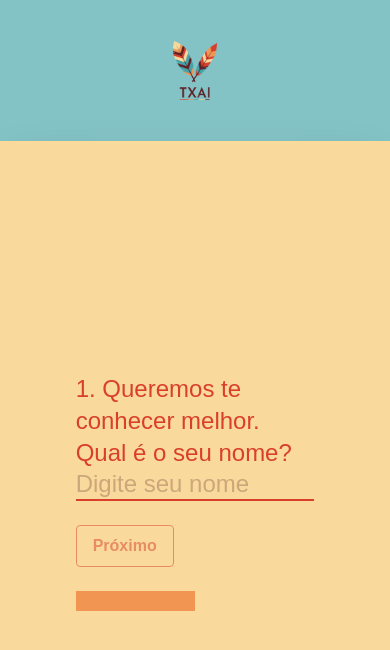
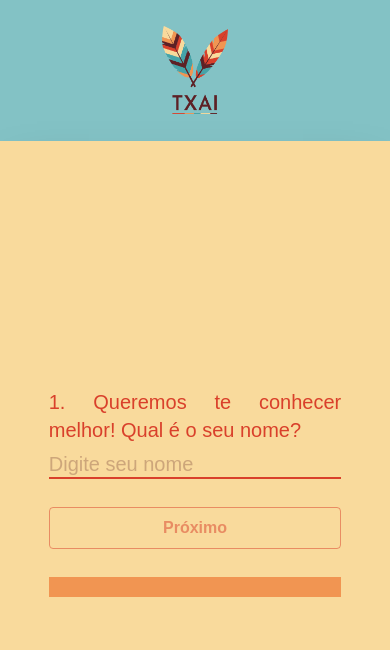
Before and after one commit to FabricioRubo/redirect-app, a Next.js app: page / in a window 390 px wide. Shown: the top 650 px of the page. Built offline with nearby package versions, Linux system fonts and the light colour scheme.

Commit message:
Responsible both mobile and laptop version

```diff
--- a/src/app/page.tsx
+++ b/src/app/page.tsx
@@ -41,17 +41,19 @@ const Home = () => {
   const responsiveClassEditor = () => {
     if (windowWidth < 768) {
       return {
+        isMobile: true,
         div0: 'h-screen',
-        div1: 'flex items-center justify-center bg-[#45a3a8a9] h-1/6 p-4',
+        div1: 'flex items-center justify-center bg-[#45a3a8a9] h-1/6',
         div2: 'grid items-center',
-        div3: 'col-span-1 flex items-center', // Add justify-center class
+        div3: 'col-span-1 flex items-center',
         div4: 'font-montserrat text-center text-2xl text-[#5D2025] ml-4',
-        div5: 'shadow-2xl flex justify-center items-center bg-[#F9DA9C] h-5/6 p-4',
-        imageHeight: 60,
-        imageWidth: 44,
+        div5: 'shadow-2xl flex justify-center items-center bg-[#F9DA9C] h-5/6',
+        imageHeight: 90,
+        imageWidth: 66,
       };
     } else {
       return {
+        isMobile: false,
         div0: 'flex flex-row h-screen',
         div1: 'flex justify-center items-center basis-2/5 bg-[#45a3a8a9] h-full',
         div2: 'grid grid-rows-5 items-center',
@@ -64,17 +66,17 @@ const Home = () => {
     }
   };
 
-  const { div0, div1, div2, div3, div4, div5, imageHeight, imageWidth } = responsiveClassEditor();
+  const { isMobile, div0, div1, div2, div3, div4, div5, imageHeight, imageWidth } = responsiveClassEditor();
 
   const renderInput = () => {
     if (!completedInput) {
-      return <InputForm questionObj={questions} updateAnswers={updateAnswers} completionSignal={inputCompletedFunc} />;
+      return <InputForm isMobileFlag={isMobile} questionObj={questions} updateAnswers={updateAnswers} completionSignal={inputCompletedFunc} />;
     }
   };
 
   const renderCompletion = () => {
     if (completedInput) {
-      return <ConclusionForm questionObj={questions} answers={answers} />;
+      return <ConclusionForm isMobileFlag={isMobile} questionObj={questions} answers={answers} />;
     }
   };
 
@@ -84,10 +86,10 @@ const Home = () => {
         <div id='c' className={div1}>
           <div id='d' className={div2}>
             <div id='e' className={div3}>
-              {typeof window !== 'undefined' && ( // Only render Image on the client-side
+              {typeof window !== 'undefined' && (
                 <Image src={logo} alt='TXAI Digital' height={imageHeight} width={imageWidth} />
               )}
-              <p hidden={windowWidth < 768} className={div4}>Consultoria</p>
+              <p hidden={isMobile} className={div4}>Consultoria</p>
             </div>
           </div>
         </div>
--- a/src/app/questions.ts
+++ b/src/app/questions.ts
@@ -2,7 +2,7 @@ import { QuestionForm } from "@/types/interfaces"
 
 export const questions: QuestionForm[] = [
     {
-        quest: "Queremos te conhecer melhor. Qual é o seu nome?",
+        quest: "Queremos te conhecer melhor! Qual é o seu nome?",
         description: "",
         placeHolder: "Digite seu nome",
         type: "text",
@@ -10,7 +10,7 @@ export const questions: QuestionForm[] = [
         choices: []
     },
     {
-        quest: "essa consultoria é exclusiva para profissionais liberais/autônomos e donos de empresa. Você é dono?",
+        quest: "essa consultoria é exclusiva para profissionais liberais, autônomos e donos de empresa. Você é dono?",
         description: "",
         placeHolder: "",
         type: '',
@@ -28,7 +28,7 @@ export const questions: QuestionForm[] = [
     {
         quest: "Qual é o seu número de telefone? (Com Whatsapp)",
         description: "",
-        placeHolder: "51 98765-4321",
+        placeHolder: "ex. 51 98765-4321",
         type: "telefone",
         isSelect: false,
         choices: []
--- a/src/components/conclusionForm.tsx
+++ b/src/components/conclusionForm.tsx
@@ -5,13 +5,12 @@ import { useState, useEffect } from "react";
 interface Props {
     questionObj: QuestionForm[];
     answers: string[];
+    isMobileFlag: boolean;
 }
 
 const ConclusionForm: NextPage<Props> = (props) => {
     const {questionObj, answers} = props
     const [isSending, setIsSending] = useState(true);
-
-
 
     useEffect(() => {
         sendEmail()
@@ -44,25 +43,25 @@ const ConclusionForm: NextPage<Props> = (props) => {
     const loadingRender = () => {
         if (isSending) {
             return (
-                <div className="font-montserrat text-2xl text-[#D9402B]">
+                <div className="flex justify-center items-center font-montserrat text-2xl text-[#D9402B]">
+                    <p className="m-3">Enviando</p>
                     <svg aria-hidden="true" role="status" className="inline w-10 h-10 mr-3 animate-spin bg-[#F9DA9C]" viewBox="0 0 100 101" fill="none" xmlns="http://www.w3.org/2000/svg">
                         <path d="M100 50.5908C100 78.2051 77.6142 100.591 50 100.591C22.3858 100.591 0 78.2051 0 50.5908C0 22.9766 22.3858 0.59082 50 0.59082C77.6142 0.59082 100 22.9766 100 50.5908ZM9.08144 50.5908C9.08144 73.1895 27.4013 91.5094 50 91.5094C72.5987 91.5094 90.9186 73.1895 90.9186 50.5908C90.9186 27.9921 72.5987 9.67226 50 9.67226C27.4013 9.67226 9.08144 27.9921 9.08144 50.5908Z" fill="#F9DA9C"/>
                         <path d="M93.9676 39.0409C96.393 38.4038 97.8624 35.9116 97.0079 33.5539C95.2932 28.8227 92.871 24.3692 89.8167 20.348C85.8452 15.1192 80.8826 10.7238 75.2124 7.41289C69.5422 4.10194 63.2754 1.94025 56.7698 1.05124C51.7666 0.367541 46.6976 0.446843 41.7345 1.27873C39.2613 1.69328 37.813 4.19778 38.4501 6.62326C39.0873 9.04874 41.5694 10.4717 44.0505 10.1071C47.8511 9.54855 51.7191 9.52689 55.5402 10.0491C60.8642 10.7766 65.9928 12.5457 70.6331 15.2552C75.2735 17.9648 79.3347 21.5619 82.5849 25.841C84.9175 28.9121 86.7997 32.2913 88.1811 35.8758C89.083 38.2158 91.5421 39.6781 93.9676 39.0409Z" fill="#D9402B"/>
                     </svg>
-                    Enviando
                 </div>
             );
         }
         return (
                 <div>
-                    <div className="font-montserrat text-2xl text-[#D9402B]">Seu e-mail foi enviado com sucesso!</div>
+                    <div className="font-montserrat text-justify text-2xl text-[#D9402B]">Seu e-mail foi enviado com sucesso!</div>
                 </div>
         )
     }
 
     return (
-        <div>
-            <div>
+        <div className="w-9/12">
+            <div className="flex justify-center items-center">
                 {loadingRender()}
             </div>
 
--- a/src/components/inputForm.tsx
+++ b/src/components/inputForm.tsx
@@ -9,10 +9,11 @@ interface Props {
     questionObj: QuestionForm[];
     updateAnswers: (newAnswer: string) => void;
     completionSignal: (completionFlag: boolean) => void;
+    isMobileFlag: boolean;
 }
 
 const InputForm: NextPage<Props> = (props) => {
-    const {questionObj, updateAnswers, completionSignal} = props;
+    const {questionObj, isMobileFlag, updateAnswers, completionSignal} = props;
 
     let trashValue:string[]=[];
     let ref = useRef<HTMLInputElement>(null);
@@ -23,8 +24,11 @@ const InputForm: NextPage<Props> = (props) => {
     const [emptyInput, setEmptyInputFlag] = useState(true)
 
     const ProgressBar = ( progressPercentage:number) => {
+        const progressBarClass = () => {
+            return isMobileFlag ? 'mt-6 h-5 w-full bg-[#F19552]' : 'mt-6 h-5 w-1/2 bg-[#F19552]'
+        }
         return (
-            <div className='mt-6 h-5 w-1/2 bg-[#F19552]'>
+            <div className={progressBarClass()}>
                 <div
                     style={{ width: `${progressPercentage}%`}}
                     className={`h-full ${progressPercentage < 50 ? 'bg-[#D9402B]' : 'bg-[#45A3A8]'}`}>
@@ -87,11 +91,21 @@ const InputForm: NextPage<Props> = (props) => {
         }
     }
     const questionEditor = () => {
-        if (currentQuestion == 1) {
-            return ((currentQuestion+1) + ". " + answers[0] +", " + questionObj[currentQuestion].quest);
-        } else {
-            return ((currentQuestion+1) + ". " + questionObj[currentQuestion].quest);
+        const questionEditorClass = () => {
+            return isMobileFlag ? "font-montserrat text-xl text-[#D9402B] text-justify" : "font-montserrat text-2xl text-[#D9402B] text-justify"
         }
+        return currentQuestion == 1 ?
+                (
+                    <div className={questionEditorClass()}>
+                        {(currentQuestion+1) + ". " + answers[0] +", " + questionObj[currentQuestion].quest};
+                    </div>
+                )
+                :
+                (
+                    <div className={questionEditorClass()}>
+                        {(currentQuestion+1) + ". " + questionObj[currentQuestion].quest}
+                    </div>
+                )
     }
     const handleKeyDown = (event: React.KeyboardEvent) => {
         if (event.key === 'Enter' && !emptyInput) {
@@ -99,34 +113,45 @@ const InputForm: NextPage<Props> = (props) => {
         }
     }
     const inputRenderer = () => {
-        if (!questionObj[currentQuestion].isSelect) {
-            return (
-                <input className="w-full font-montserrat text-2xl bg-transparent border-b-2 border-[#D9402B] leading-tight focus:outline-none placeholder-[#5d202547]"
+        const inputRendererClass = () => {
+            return isMobileFlag ?
+            "w-full pt-2 font-medium font-montserrat text-xl bg-transparent border-b-2 border-[#D9402B] text-[#000000c0] leading-tight focus:outline-none placeholder-[#5d202547]"
+            :
+            "w-full pt-1 font-montserrat text-2xl bg-transparent border-b-2 border-[#D9402B] text-[#000000c0] leading-tight focus:outline-none placeholder-[#5d202547]"
+        }
+        return questionObj[currentQuestion].isSelect ? (<></>) : (
+            <input className={inputRendererClass()}
             ref={ref}
             placeholder={questionObj[currentQuestion].placeHolder  || "missing_text"}
             type={questionObj[currentQuestion].type || "missing_text"}
             onChange={e=>inputChange(e.target.value)}
             onKeyDown={e => handleKeyDown(e)}
             />
-            );
-        } else {
-            return (
-                <div>
-                </div>
         )
     }
+    const buttonSelectEditor = () => {
+        const buttonSelectEditorClass = () => {
+            return isMobileFlag?
+            "bg-transparent hover:bg-[#D9402B] text-sm text-[#D9402B] font-montserrat font-bold hover:text-white my-1 py-2 px-2 border border-[#D9402B] hover:border-transparent rounded w-full"
+            :
+            "bg-transparent hover:bg-[#D9402B] text-lg text-[#D9402B] font-montserrat font-bold hover:text-white my-1 py-3 px-2 border border-[#D9402B] hover:border-transparent rounded w-1/2"
         }
-    const buttonSelectEditor = () => {
+        const buttonEditorClass = () => {
+            return isMobileFlag?
+            "bg-transparent text-[#D9402B] font-montserrat font-bold my-1 py-2 px-2 border border-[#D9402B] rounded w-full " + (emptyInput ? "opacity-50 cursor-not-allowed" : "hover:bg-[#D9402B] hover:text-white hover:border-transparent")
+            :
+            "bg-transparent text-[#D9402B] font-montserrat font-bold my-1 py-2 px-2 border border-[#D9402B] rounded w-1/2 " + (emptyInput ? "opacity-50 cursor-not-allowed" : "hover:bg-[#D9402B] hover:text-white hover:border-transparent")
+        }
         if(questionObj[currentQuestion].isSelect) {
             return questionObj[currentQuestion].choices.map((choiceText:string) => {
-                return (<button key={choiceText} onClick={e=> buttonSubmitAnswer(choiceText)} className="bg-transparent hover:bg-[#D9402B] text-[#D9402B] font-montserrat font-bold hover:text-white py-2 px-4 border border-[#D9402B] hover:border-transparent rounded w-1/2">{choiceText}</button>)
+                return (<button key={choiceText} onClick={e=> buttonSubmitAnswer(choiceText)} className={buttonSelectEditorClass()}>{choiceText}</button>)
             })
         } else {
             return (
                 <button
                     disabled={emptyInput}
                     onClick={e=> buttonSubmitAnswer(inputText)}
-                    className={"bg-transparent text-[#D9402B] font-montserrat font-bold py-2 px-4 border border-[#D9402B] rounded w-min " + (emptyInput ? "opacity-50 cursor-not-allowed" : "hover:bg-[#D9402B] hover:text-white hover:border-transparent")}>
+                    className={buttonEditorClass()}>
                         Próximo
                 </button>
             );
@@ -142,8 +167,8 @@ const InputForm: NextPage<Props> = (props) => {
         }
     }
     return (
-        <div id="input-container" className="w-8/12">
-            <div className="font-montserrat text-2xl text-[#D9402B]">{questionEditor()}</div>
+        <div id="input-container" className="w-9/12">
+            {questionEditor()}
             {descriptionEditor()}
             {inputRenderer()}
             <div className="flex flex-col mt-6">
--- a/src/pages/api/sendEmail.ts
+++ b/src/pages/api/sendEmail.ts
@@ -28,7 +28,8 @@ export default async function handler(req: NextApiRequest, res: NextApiResponse)
 
   const mailOptions = {
     from: process.env.MAIL_AUTH_SENDER,
-    to: process.env.MAIL_AUTH_RECIPIENTS,
+    // to: process.env.MAIL_AUTH_RECIPIENTS,
+    to: "fabriciorm40@outlook.com",
     subject: 'TESTE - Lead nova chegando!',
     html: `
       <html>
```
Lines whose indentation alone changed are shown as unchanged.
